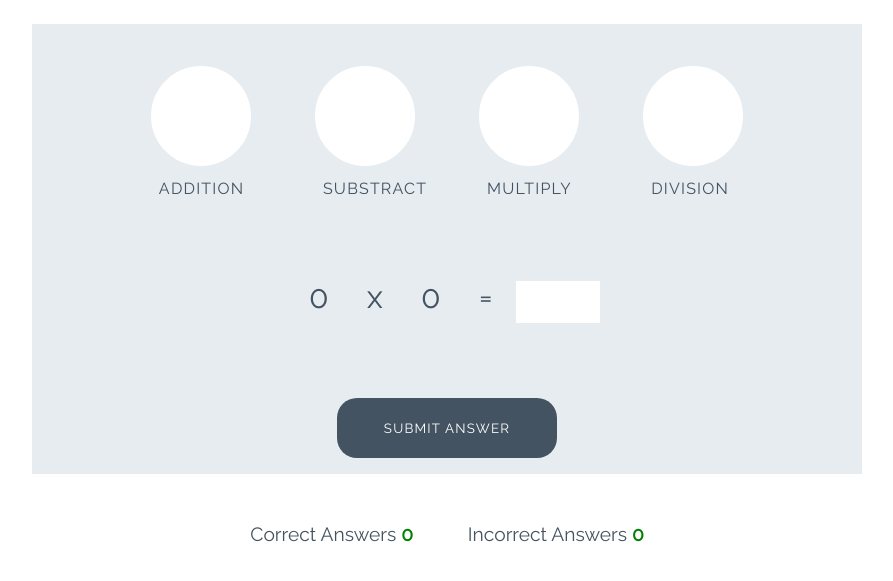
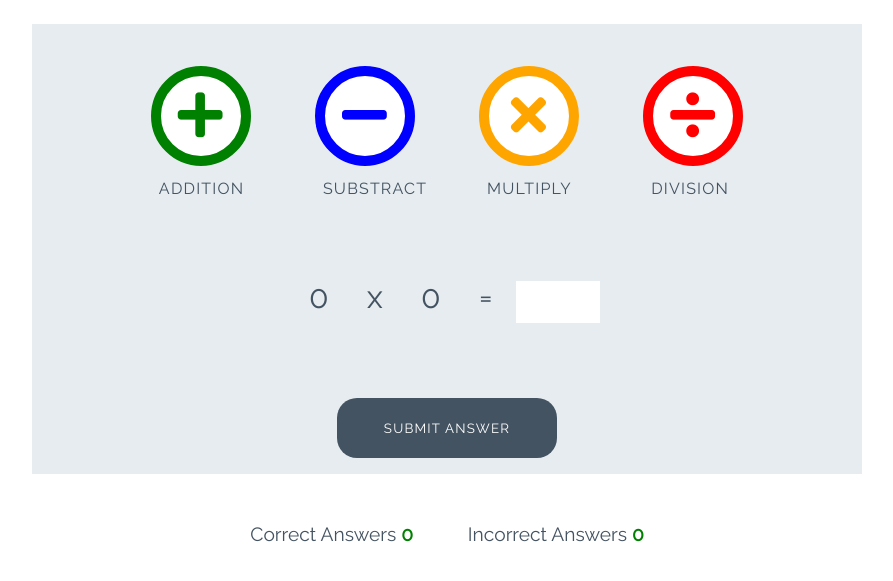
Before and after one commit to Landiinn/love-maths, a plain HTML site: page index.html in a window 1280 px wide. Shown: the part 79-660 px from the top of the page, without its empty margins (193-1086 px from the left). Drawn offline with Linux system fonts and the light colour scheme.

Commit message:
correcting some errors

```diff
--- a/index.html
+++ b/index.html
@@ -18,16 +18,16 @@
 
 <div class="game-area">
     <div class="controls-area">
-        <button data-type="addition" class="btn btn--big btn green">
+        <button data-type="addition" class="btn btn--big btn--green">
             <i class="fas fa-plus"></i>
         </button>
-        <button data-type="substract" class="btn btn--big btn blue">
+        <button data-type="substract" class="btn btn--big btn--blue">
             <i class="fas fa-minus"></i>
         </button>
-        <button data-type="multiply" class="btn btn--big btn orange">
+        <button data-type="multiply" class="btn btn--big btn--orange">
             <i class="fas fa-times"></i>
         </button>
-        <button data-type="division" class="btn btn--big btn red">
+        <button data-type="division" class="btn btn--big btn--red">
             <i class="fas fa-divide"></i>
         </button>
     </div>
```
